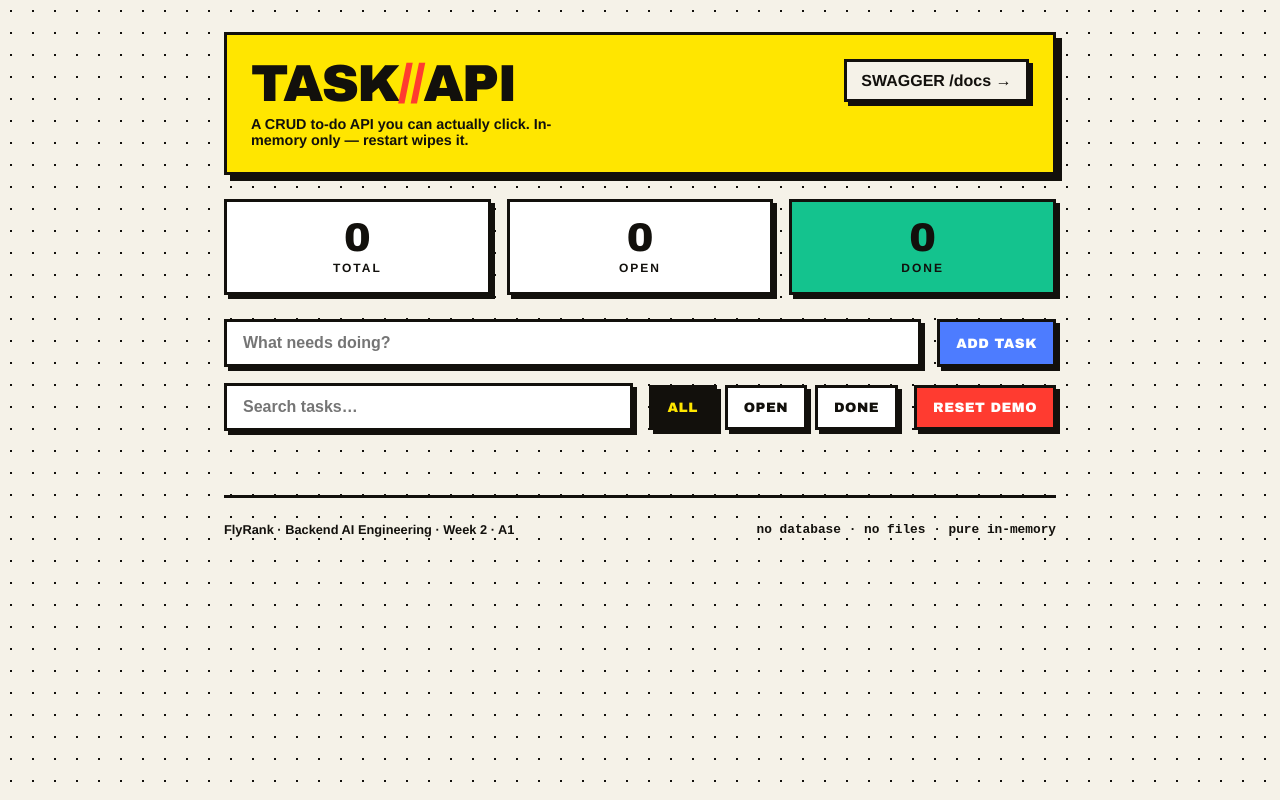
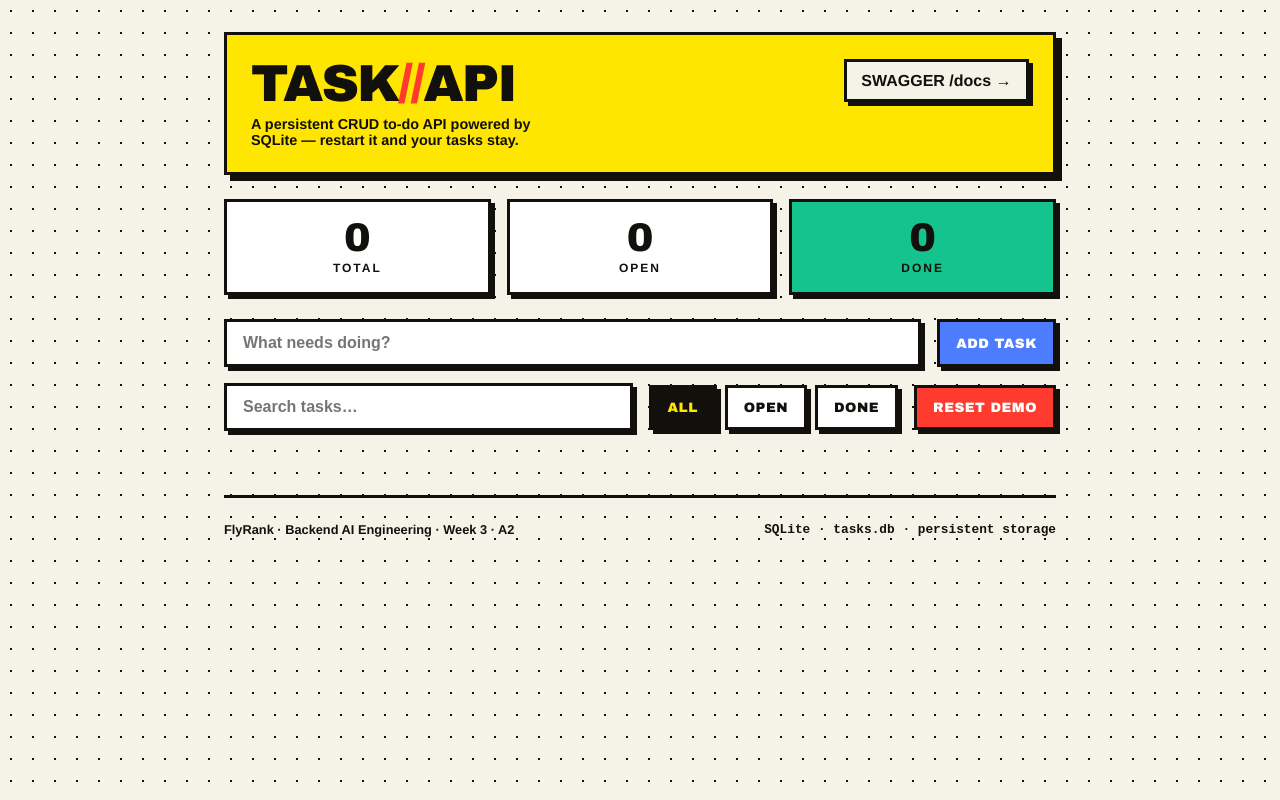
Before and after one commit to SaraArif6198/task-crud-api, a website: page public/index.html in a window 1280 px wide. Drawn offline with Linux system fonts and the light colour scheme; no server answers.

Commit message:
Stage 5: database documentation

```diff
--- a/public/index.html
+++ b/public/index.html
@@ -12,7 +12,7 @@
     <header class="masthead">
       <div class="masthead-title">
         <h1>TASK<span class="slash">//</span>API</h1>
-        <p class="tagline">A CRUD to-do API you can actually click. In-memory only — restart wipes it.</p>
+        <p class="tagline">A persistent CRUD to-do API powered by SQLite — restart it and your tasks stay.</p>
       </div>
       <a class="docs-link" href="/docs" target="_blank" rel="noopener">SWAGGER /docs →</a>
     </header>
@@ -67,8 +67,8 @@
     </main>
 
     <footer class="footer">
-      <span>FlyRank · Backend AI Engineering · Week 2 · A1</span>
-      <span class="mono">no database · no files · pure in-memory</span>
+      <span>FlyRank · Backend AI Engineering · Week 3 · A2</span>
+      <span class="mono">SQLite · tasks.db · persistent storage</span>
     </footer>
 
     <script src="/app.js"></script>
```
Also changed, not shown: README.md.
